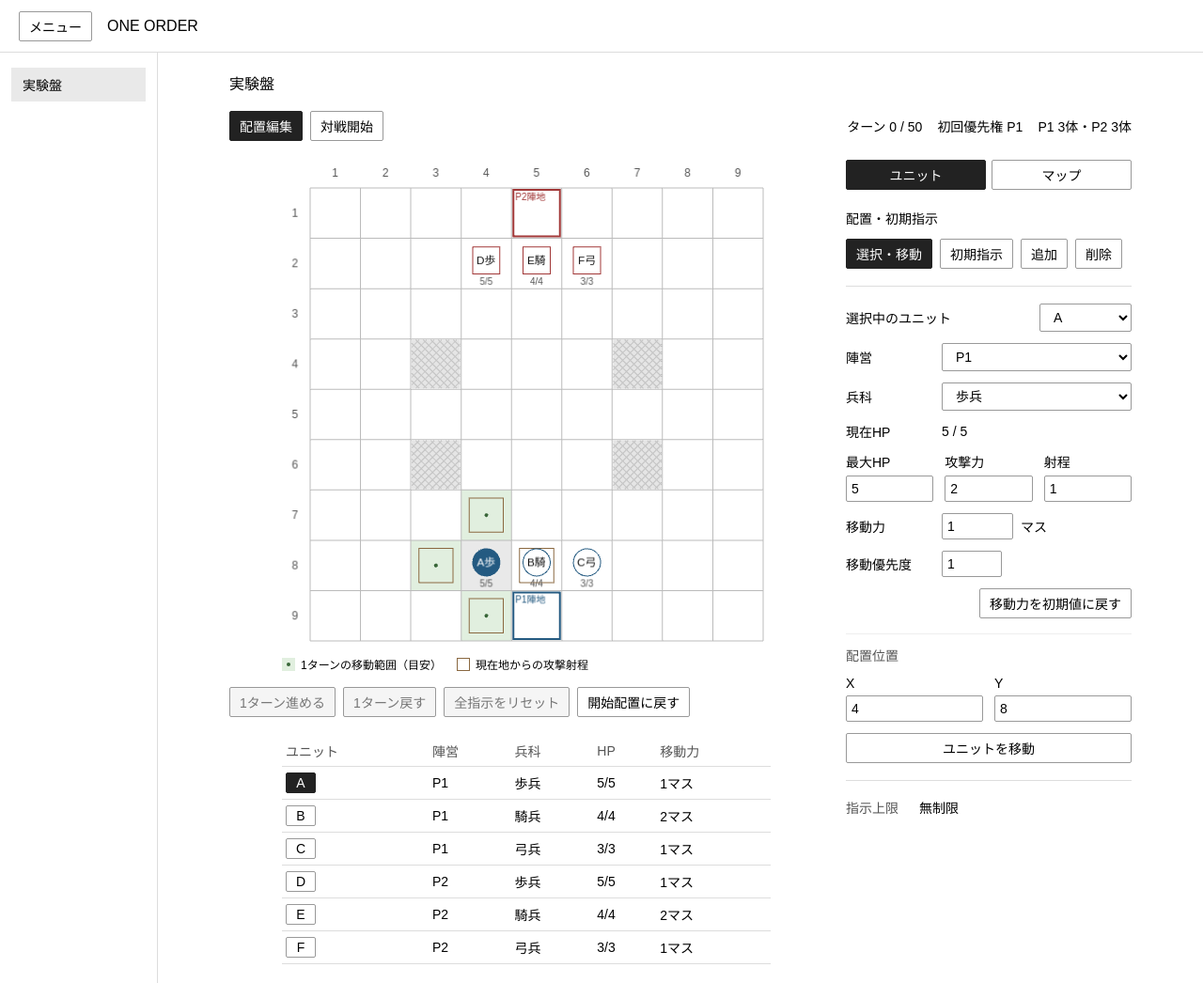
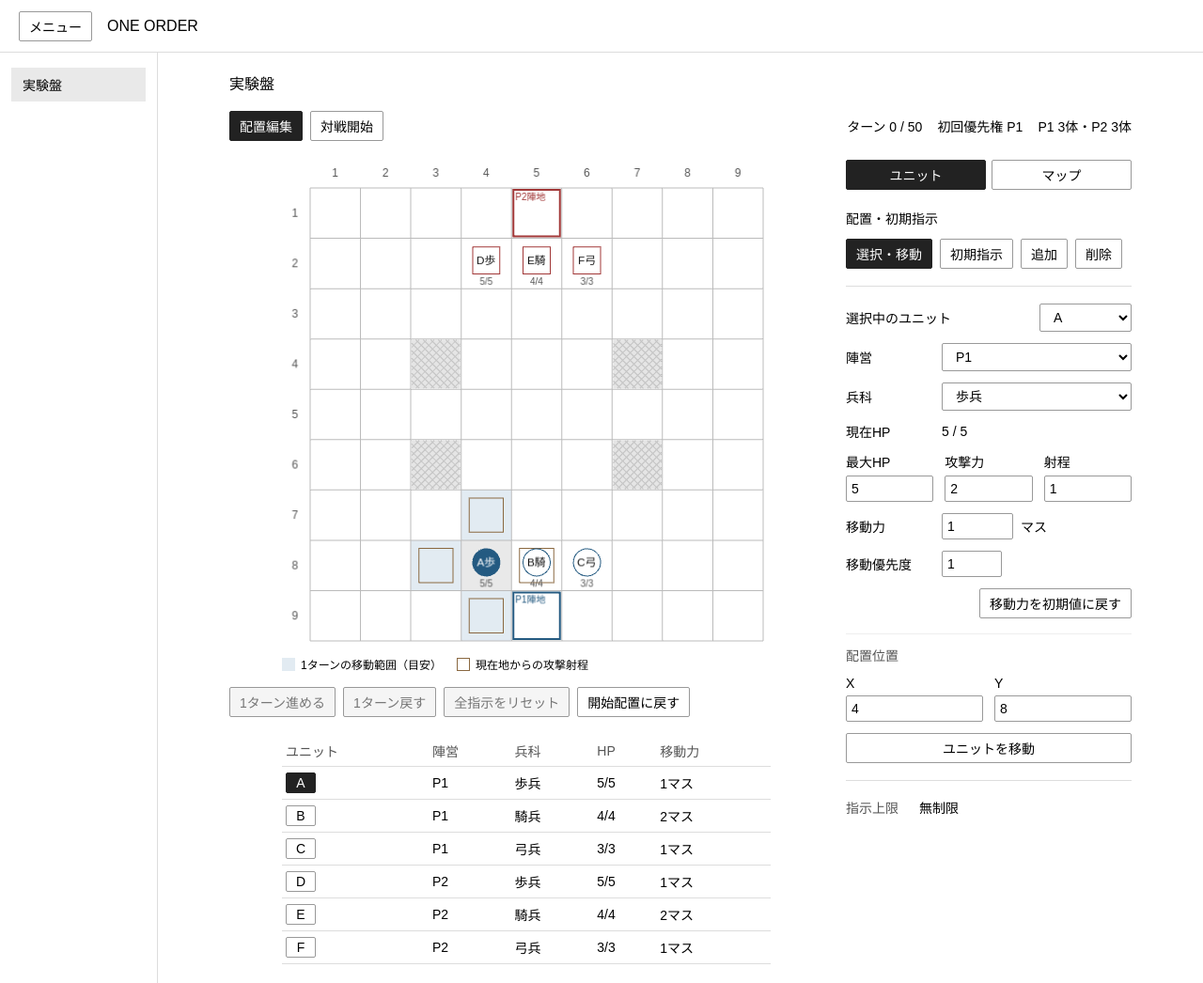
Before and after one commit to gonchiman/one_order, a website built with Vite: page index.html in a window 1280 px wide. Shown: the whole page at 94% size. Built offline with nearby package versions, Linux system fonts and the light colour scheme; animation ran at ten frames a second.

Commit message:
Simplify movement range to a pale fill

```diff
--- a/src/game/scenes/BoardScene.ts
+++ b/src/game/scenes/BoardScene.ts
@@ -5,7 +5,7 @@ import { unitLabel } from '../../core/labels';
 import { UNIT_SIDES, UNIT_TYPES } from '../../core/unitTypes';
 
 const SIDE_COLORS = Object.freeze({ ally: 0x245a81, enemy: 0xa13737 });
-export const RANGE_COLORS = Object.freeze({ movement: 0xe1efdf, marker: 0x386638, attack: 0x8a6840 });
+export const RANGE_COLORS = Object.freeze({ movement: 0xe2ebf2, attack: 0x8a6840 });
 
 export interface BoardView {
   board: BoardState;
@@ -134,17 +134,9 @@ export class BoardScene extends Phaser.Scene {
     const selected = board.units.find((unit) => unit.id === selectedUnitId);
     const movementRange = selected === undefined ? [] : getMovementRange(board, selected.id);
     if (selected !== undefined) {
-      const markedCells = new Set([
-        ...Object.values(board.goals).filter((cell): cell is Cell => cell !== null),
-        ...board.units.map((unit) => unit.destination).filter((cell): cell is Cell => cell !== null),
-      ].map((cell) => `${cell.x},${cell.y}`));
       for (const cell of movementRange) {
         graphics.fillStyle(RANGE_COLORS.movement, 1);
         graphics.fillRect(x + cell.x * cellSize, y + cell.y * cellSize, cellSize, cellSize);
-        if (!markedCells.has(`${cell.x},${cell.y}`)) {
-          graphics.fillStyle(RANGE_COLORS.marker, 1);
-          graphics.fillCircle(x + (cell.x + 0.5) * cellSize, y + (cell.y + 0.5) * cellSize, Math.max(1, Math.min(2, cellSize * 0.05)));
-        }
       }
       graphics.lineStyle(1, RANGE_COLORS.attack, 1);
       for (let row = 0; row < board.height; row += 1) {
--- a/src/style.css
+++ b/src/style.css
@@ -148,8 +148,7 @@ input {
 .range-legend { display: flex; flex-wrap: wrap; gap: 6px 16px; max-width: 520px; margin: 8px auto 0; font-size: 12px; }
 .range-legend > span { display: inline-flex; align-items: center; gap: 6px; }
 .range-swatch { display: inline-block; width: 14px; height: 14px; flex: 0 0 auto; }
-.range-movement { position: relative; background: var(--range-movement); }
-.range-movement::after { content: ''; position: absolute; width: 4px; height: 4px; top: 5px; left: 5px; border-radius: 50%; background: var(--range-marker); }
+.range-movement { background: var(--range-movement); }
 .range-attack { border: 1px solid var(--range-attack); }
 .turn-actions { margin-top: 16px; }
 .match-result { border: 1px solid #888; padding: 12px; margin-top: 16px; }
```
Also changed, not shown: README.md.
